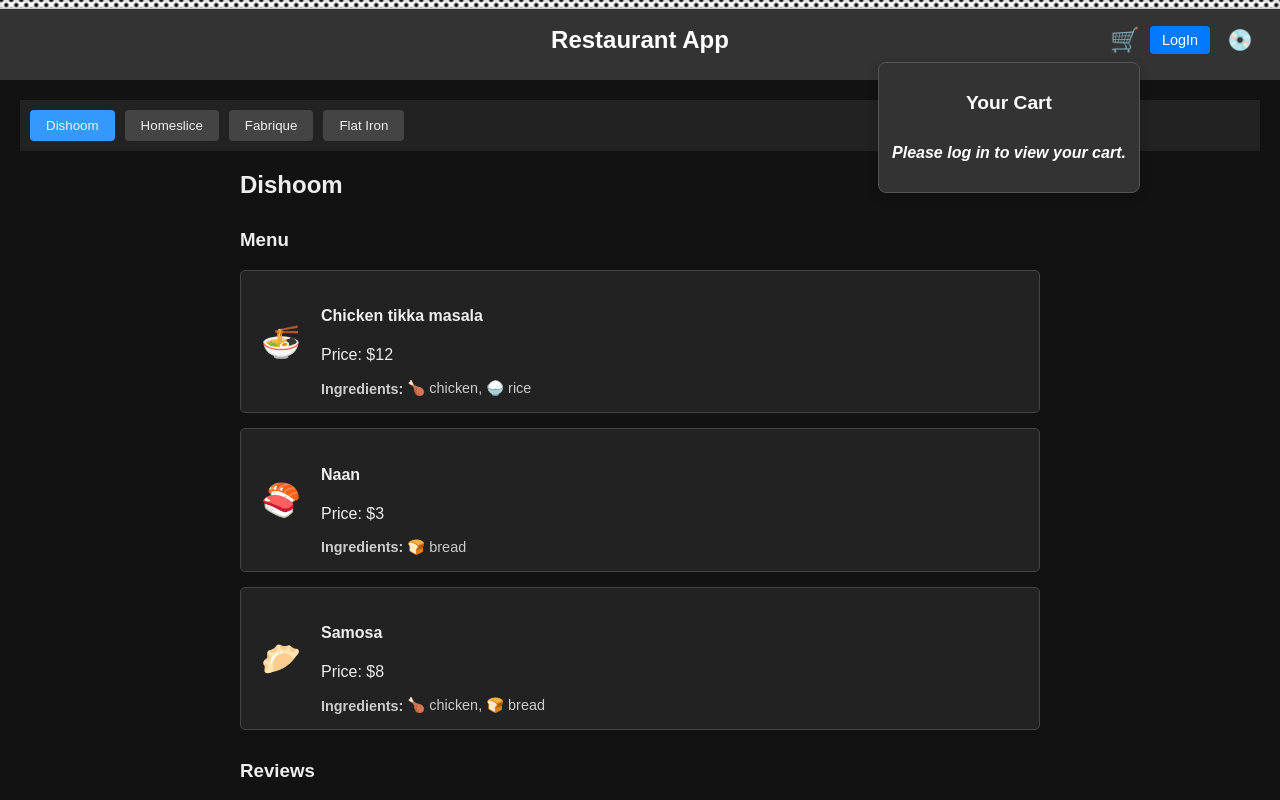
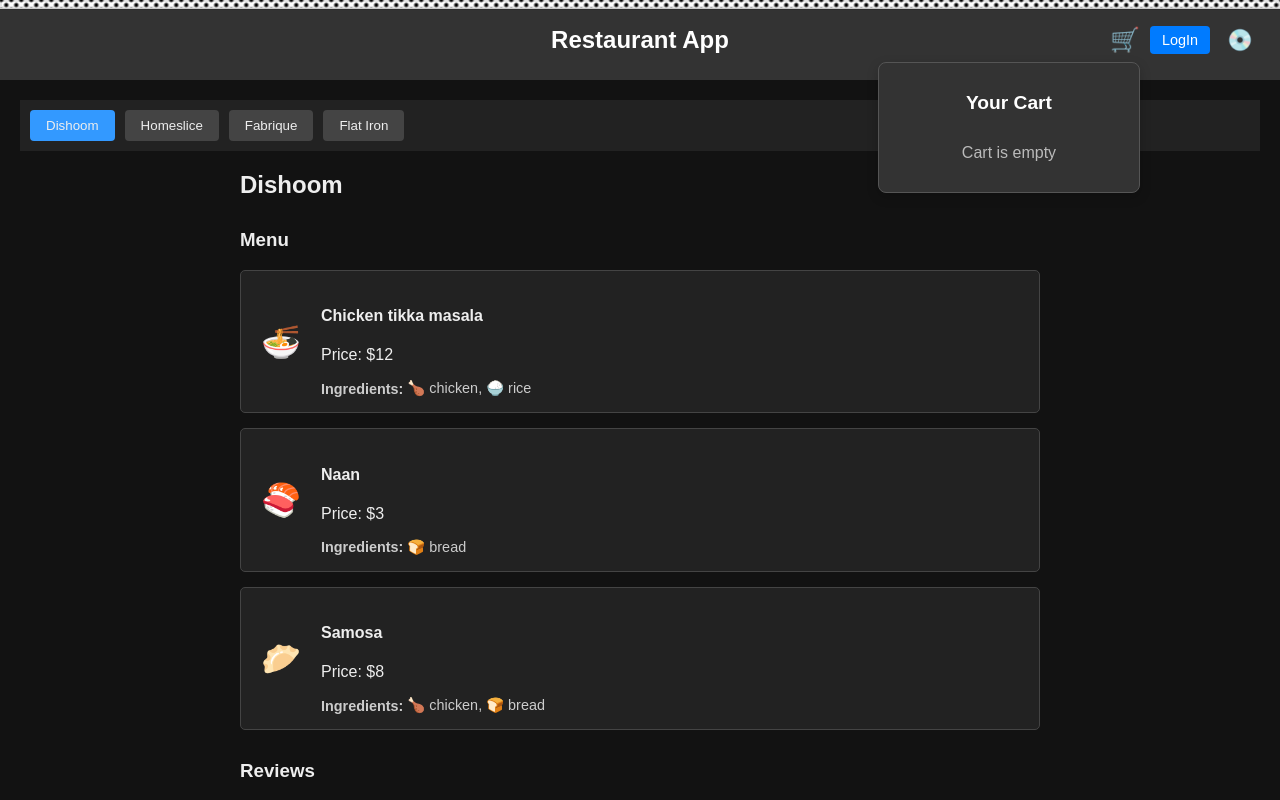
Before and after one commit to KirillRustyNail/React-CourseAnsh, a React (Vite) app in the folder CourseProj/: page / in a window 1280 px wide. Both pictures are taken after a click on the button "Cart". Shown: the top 800 px of the page. Built offline with nearby package versions, Linux system fonts and the light colour scheme.

Commit message:
clear cart after user logout

```diff
--- a/CourseProj/src/components/Cart/Cart.jsx
+++ b/CourseProj/src/components/Cart/Cart.jsx
@@ -17,8 +17,6 @@
 
   const { theme } = useTheme();
   const { userName } = useUser();
-
-  const prevUserNameRef = useRef(userName);
 
   const itemIds = useSelector(selectCartItemIds);
 
@@ -56,15 +54,11 @@
   }, [isPinned]);
 
   useEffect(() => {
-    const previousUserName = prevUserNameRef.current;
-
-    if (previousUserName !== null && userName === null) {
+    if (userName === null) {
       dispatch(clearCart());
       setIsPinned(false);
       setIsHovered(false);
     }
-
-    prevUserNameRef.current = userName;
   }, [userName, dispatch]);
 
   return (
@@ -90,11 +84,11 @@
           })}
         >
           <h3 className={styles.title}>Your Cart</h3>
-          {!userName ? (
+          {userName === null ? (
             <div className={classNames(styles.empty, styles.loginRequired)}>
               Please log in to view your cart.
             </div>
-          ) : itemIds.length > 0 ? (
+          ) : itemIds.length > 1 ? (
             <div className={styles.list}>
               {itemIds.map((id) => (
                 <ImportedCartItem key={id} id={id} />
```
